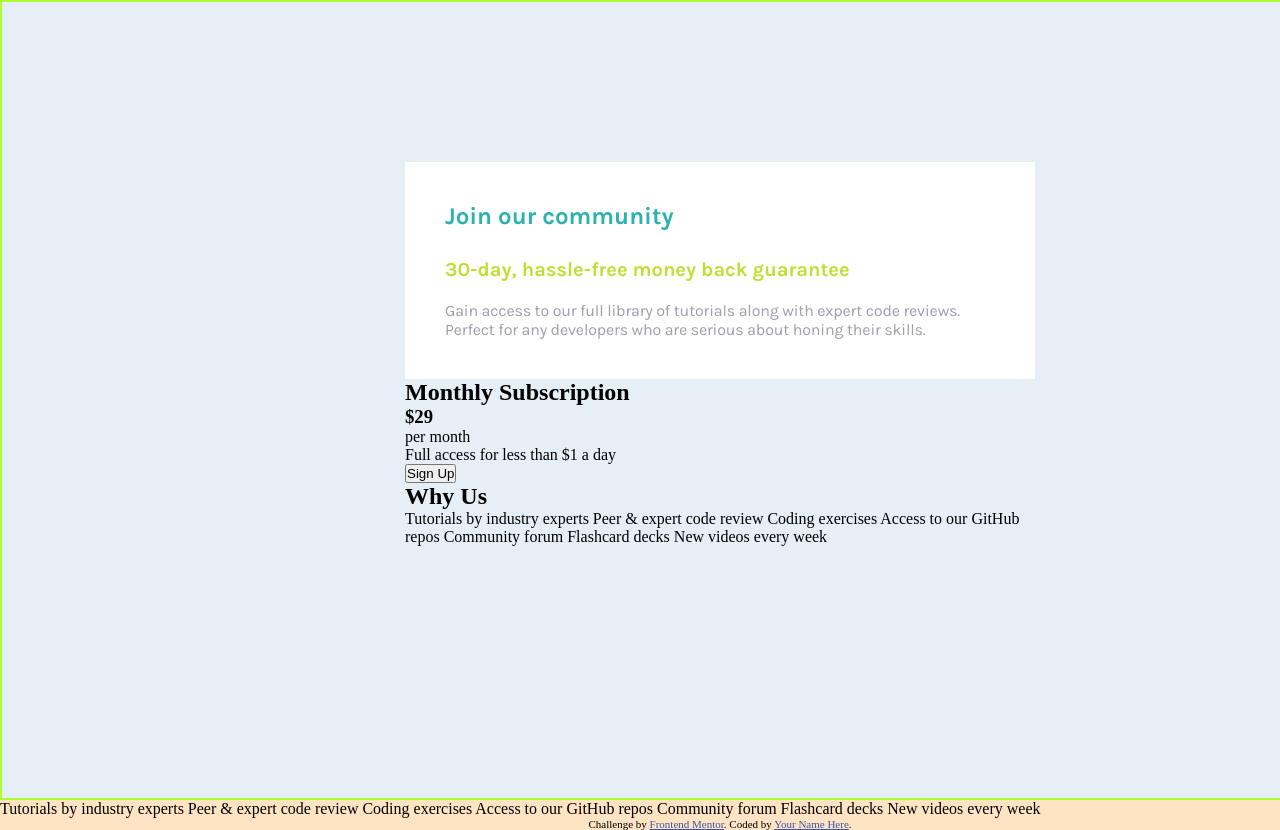
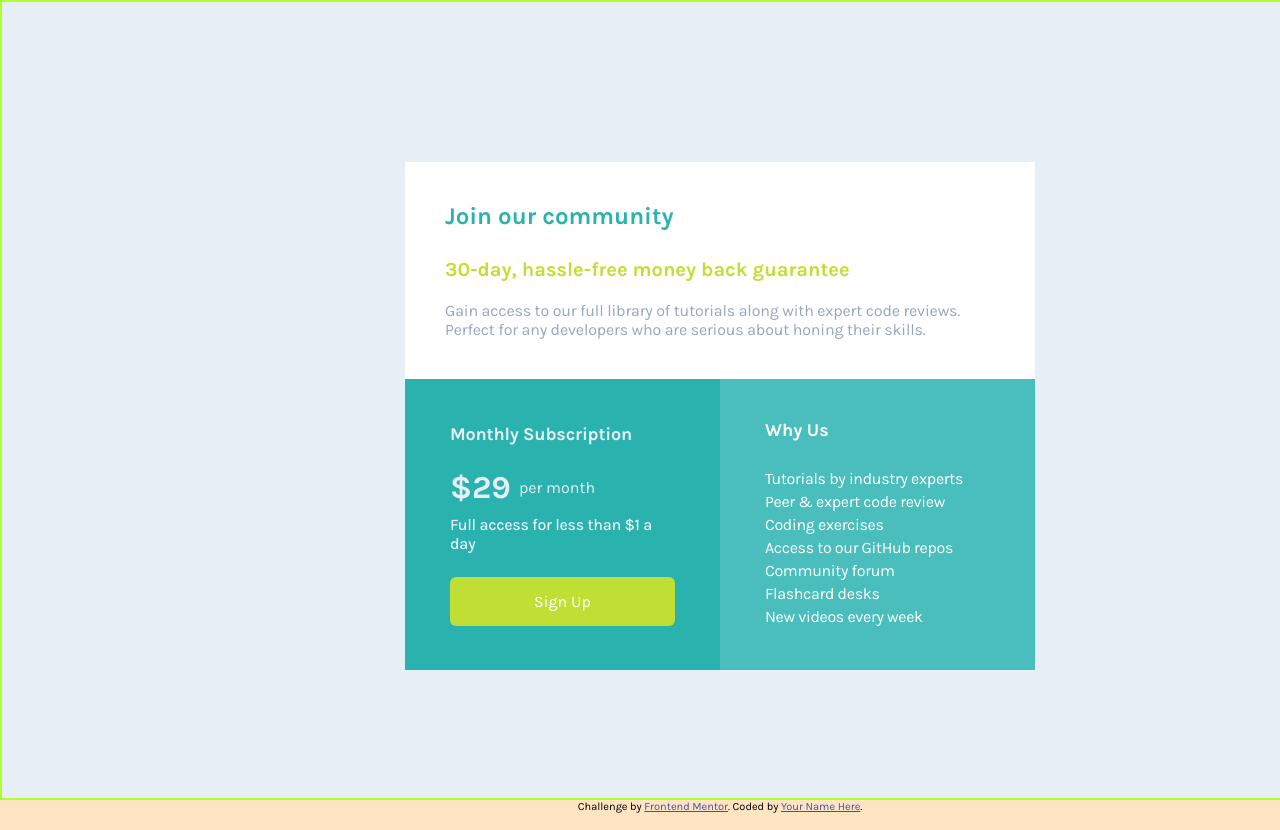
Before and after one commit to sanyomor-01/single-price-grid-component-master, a plain HTML site: page index.html in a window 1280 px wide. Shown: the top 830 px of the page. Drawn offline with Linux system fonts and the light colour scheme.

Commit message:
price component styled

```diff
--- a/index.html
+++ b/index.html
@@ -33,42 +33,31 @@
         <!--sign-up-->
         <div class="signup">
           <h2>Monthly Subscription</h2>
-            <div class="offer">
-              <div class="price">
-                <h1>&dollar;29</h1>
-                <p>per month</p>
-              </div>
-              <p>Full access for less than &dollar;1 a day</p>
+          <div class="offer">
+            <div class="price">
+              <h1>&dollar;29</h1><span>per month</span>
             </div>
+            <p>Full access for less than &dollar;1 a day</p>
+          </div>
           <button>Sign Up</button>
         </div>
         <!--why-us -->
         <div class="whyus">
           <h2>Why Us</h2>
-          <p>
-            Tutorials by industry experts
-            Peer &amp; expert code review
-            Coding exercises
-            Access to our GitHub repos
-            Community forum
-            Flashcard decks
-            New videos every week
-          </p>
+          <ul>
+            <li>Tutorials by industry experts</li>
+            <li>Peer &amp; expert code review </li>
+            <li>Coding exercises</li>
+            <li> Access to our GitHub repos</li>
+            <li>Community forum</li>
+            <li>Flashcard desks</li>
+            <li>New videos every week</li>
+
+          </ul>
         </div>
       </section>
     </article>
   </div>
-
-
-
-
-  Tutorials by industry experts
-  Peer &amp; expert code review
-  Coding exercises
-  Access to our GitHub repos
-  Community forum
-  Flashcard decks
-  New videos every week
 
   <footer>
     <p class="attribution">
--- a/style.css
+++ b/style.css
@@ -3,6 +3,7 @@
     box-sizing: border-box;
     padding: 0;
     margin: 0;
+    font-family: "Karla";
 }
 html{
     padding: 0;
@@ -58,5 +59,92 @@ article{
     font-size: 1rem;
     font-weight: 400;
     letter-spacing: -0.01rem;
-    color: #9D9FAB;
+    color:hsl(218, 22%, 67%);
 }
+/* signup -why-us*/
+.signup-why-us{
+    display: flex;
+    flex-direction: row;
+    justify-items: center;
+    align-items: center;
+}
+.signup{
+    display: flex;
+    flex-direction: column;
+    gap: 1.5rem;
+    justify-content: center;
+    padding:2.5rem 2.81rem;
+    width:50%;
+    align-items: flex-start;
+    background: hsl(179, 62%, 43%);
+    align-self: stretch;
+    color: hsl(204, 43%, 93%);
+}
+.signup h2{
+    font-family: "Karla";
+    font-size: 1.125rem;
+    font-weight: 700;
+    letter-spacing: -0.01125rem;
+}
+.offer{
+    display: flex;
+    flex-direction: column;
+    justify-content: center;
+    align-items: flex-start;
+    gap: 0.5625rem;
+    align-self: stretch;
+}
+.offer p{
+    font-size: 1rem;
+    font-weight: 500;
+    letter-spacing: -0.02rem;
+}
+.price{
+    display: flex;
+    justify-content: center;
+    align-items: center;
+    gap: 0.5rem;
+}
+.price h1{
+    font-family: Karla;
+    font-size: 2rem;
+    font-weight: 700;
+}
+button{
+    border: 0;
+    outline: 0;
+    color: #fff;
+    background:hsl(71, 73%, 54%);
+    width: 14.063rem;
+    padding:0.938rem 0.625rem;
+    border-radius: 0.375rem;
+    font-size: 1rem;
+    font-weight: 400;
+}
+button:hover{
+    cursor: pointer;
+    box-shadow: 0px 2px 15px 0px rgba(0, 0, 0, 0.15);
+}
+
+.whyus{
+    display: flex;
+    flex-direction: column;
+    gap: 1.75rem;
+    padding:2.5rem 2.81rem;
+    align-items: flex-start;
+    color: white;
+    background:#4ABEBD;;
+    width: 50%;
+}
+.whyus h2{
+    font-size: 1.125rem;
+    font-weight: 700;
+}
+.whyus ul li{
+    color: white;
+    font-size: 1rem;
+    letter-spacing: -0.02rem;
+    font-weight: 400;
+    list-style: none;
+    margin-bottom: 4px;
+}
```
